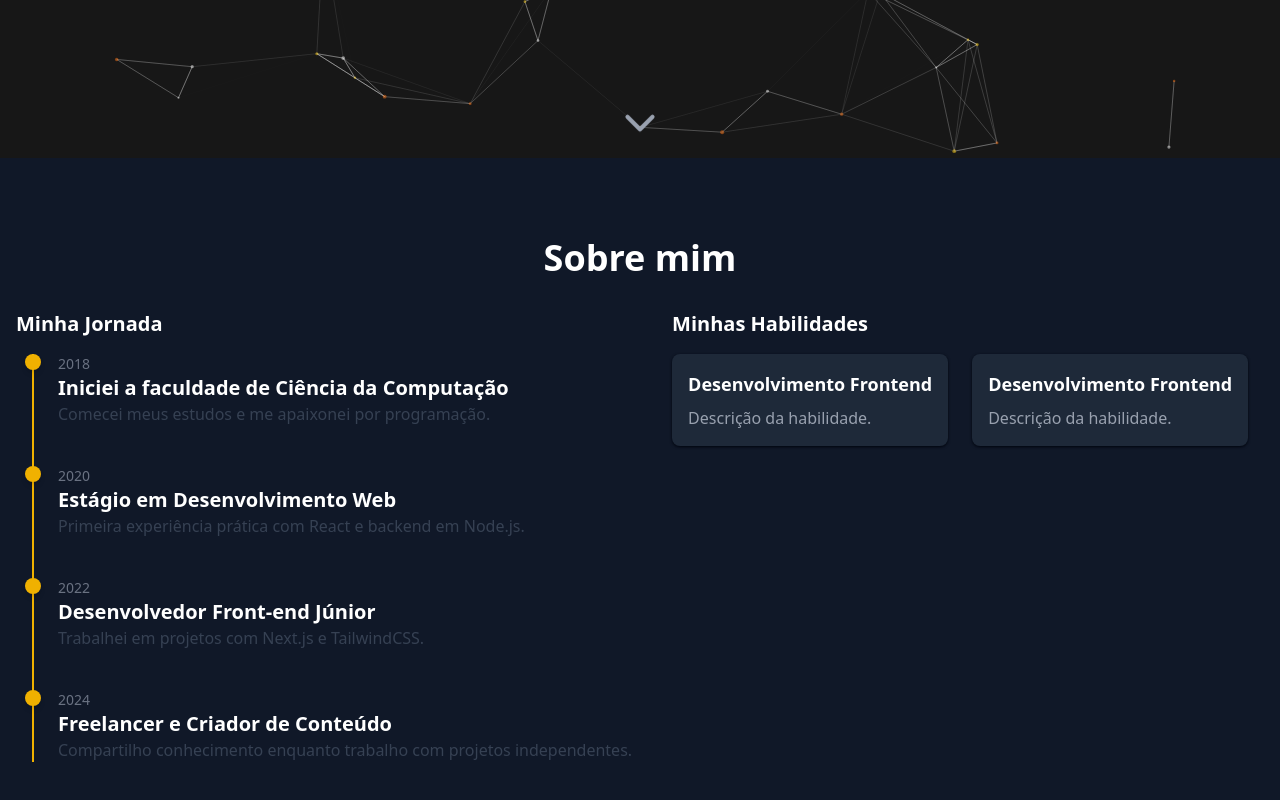
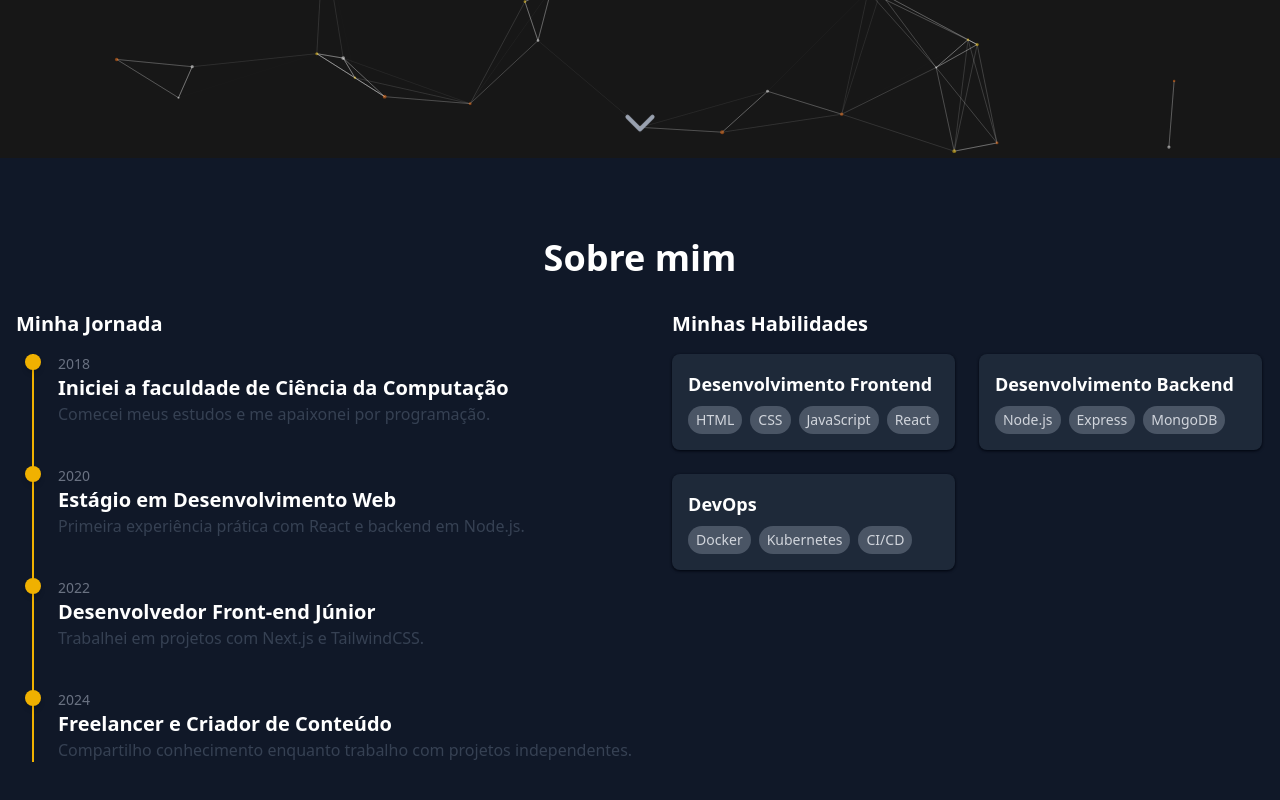
Before and after one commit to arnaldoliro/personal-site, a Next.js app: page / in a window 1280 px wide. Shown: the part 642-1442 px from the top of the page. Built offline with nearby package versions, Linux system fonts and the light colour scheme.

Commit message:
fix: styling and structuring card items

```diff
--- a/src/components/AboutSection/index.tsx
+++ b/src/components/AboutSection/index.tsx
@@ -1,3 +1,6 @@
+'use client'
+
+import cards from "@/data/CardItems"
 import Card from "../CardSkills"
 import Timeline from "../Timeline"
 
@@ -16,10 +19,10 @@ export default function AboutSection() {
             </div>
             <div className="">
                 <h1 className="text-xl font-bold mb-4">Minhas Habilidades</h1>
-                <div className="flex gap-6">
-                    {/* Usar um map para o card de habilidades */}
-                    <Card />
-                    <Card />
+                <div className="grid grid-cols-2 gap-6">
+                    {cards.map((card, index) => (
+                        <Card key={index} title={card.title} skills={card.skills} />
+                    ))}
                 </div>
             </div>
         </div>
--- a/src/components/CardSkills/index.tsx
+++ b/src/components/CardSkills/index.tsx
@@ -1,8 +1,20 @@
-export default function Card() {
-    return(
-        <div className="bg-gray-800 p-4 rounded-lg shadow-sm shadow-gray-950 hover:shadow-black hover:shadow-lg hover:scale-105 transition-all duration-300">
-            <h3 className="text-lg font-semibold mb-2">Desenvolvimento Frontend</h3>
-            <p className="text-gray-400">Descrição da habilidade.</p>
-        </div>
-    )
+import CardProps from "@/types/CardProps";
+
+export default function Card({ title, skills }: CardProps) {
+  return (
+    <div className="bg-gray-800 p-4 rounded-lg shadow-sm shadow-gray-950 hover:shadow-black hover:shadow-lg hover:scale-105 transition-all duration-300">
+      <h2 className="text-lg font-semibold mb-2 text-white">{title}</h2>
+
+      <div className="flex flex-wrap gap-2">
+        {skills.map((skill, index) => (
+          <h3
+            key={index}
+            className="bg-gray-600 text-sm rounded-2xl px-2 py-1 w-fit text-gray-300 hover:shadow-md shadow-gray-900 hover:scale-102 transition-all duration-300 cursor-default"
+          >
+            {skill}
+          </h3>
+        ))}
+      </div>
+    </div>
+  );
 }
--- /dev/null
+++ b/src/data/CardItems.ts
@@ -0,0 +1,16 @@
+const cards = [
+  {
+    title: "Desenvolvimento Frontend",
+    skills: ["HTML", "CSS", "JavaScript", "React"]
+  },
+  {
+    title: "Desenvolvimento Backend",
+    skills: ["Node.js", "Express", "MongoDB"]
+  },
+  {
+    title: "DevOps",
+    skills: ["Docker", "Kubernetes", "CI/CD"]
+  }
+];
+
+export default cards;
--- /dev/null
+++ b/src/types/CardProps.ts
@@ -0,0 +1,4 @@
+export default interface CardProps {
+  title: string;
+  skills: string[];
+}
```
